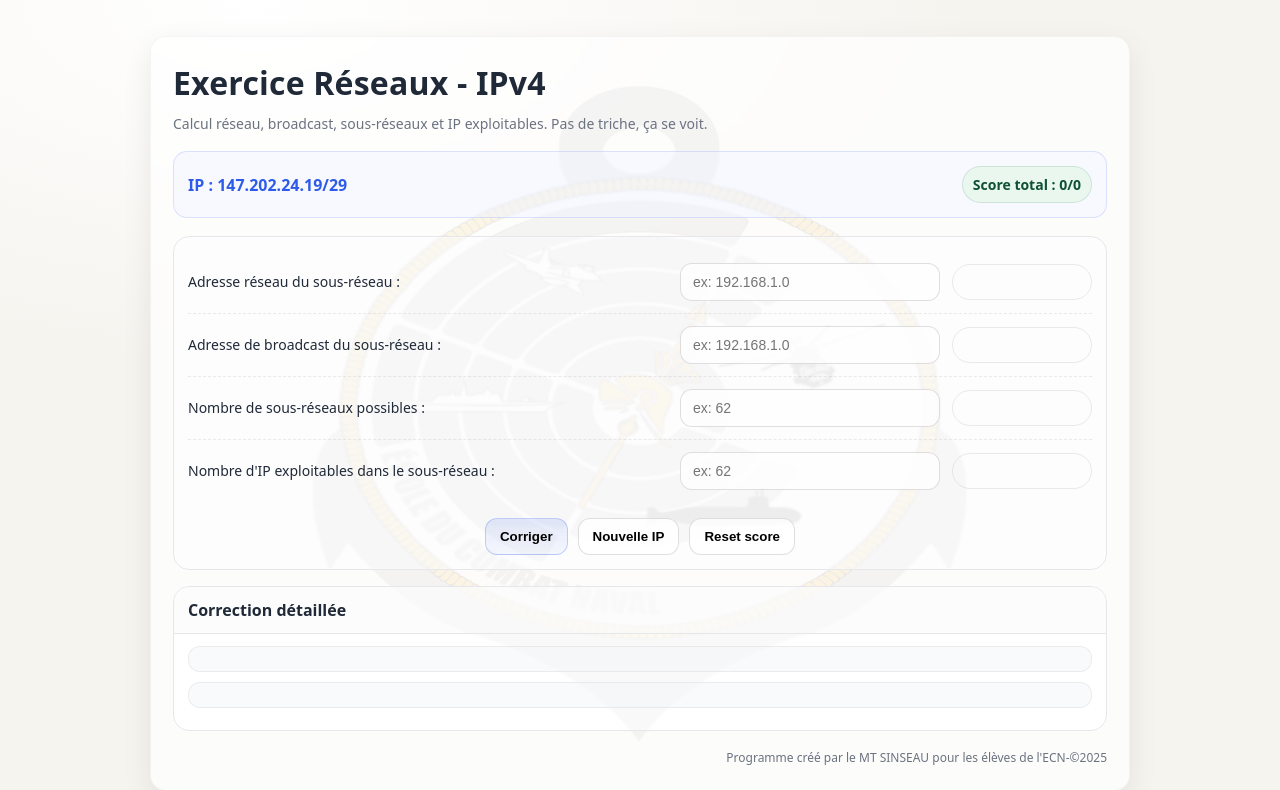
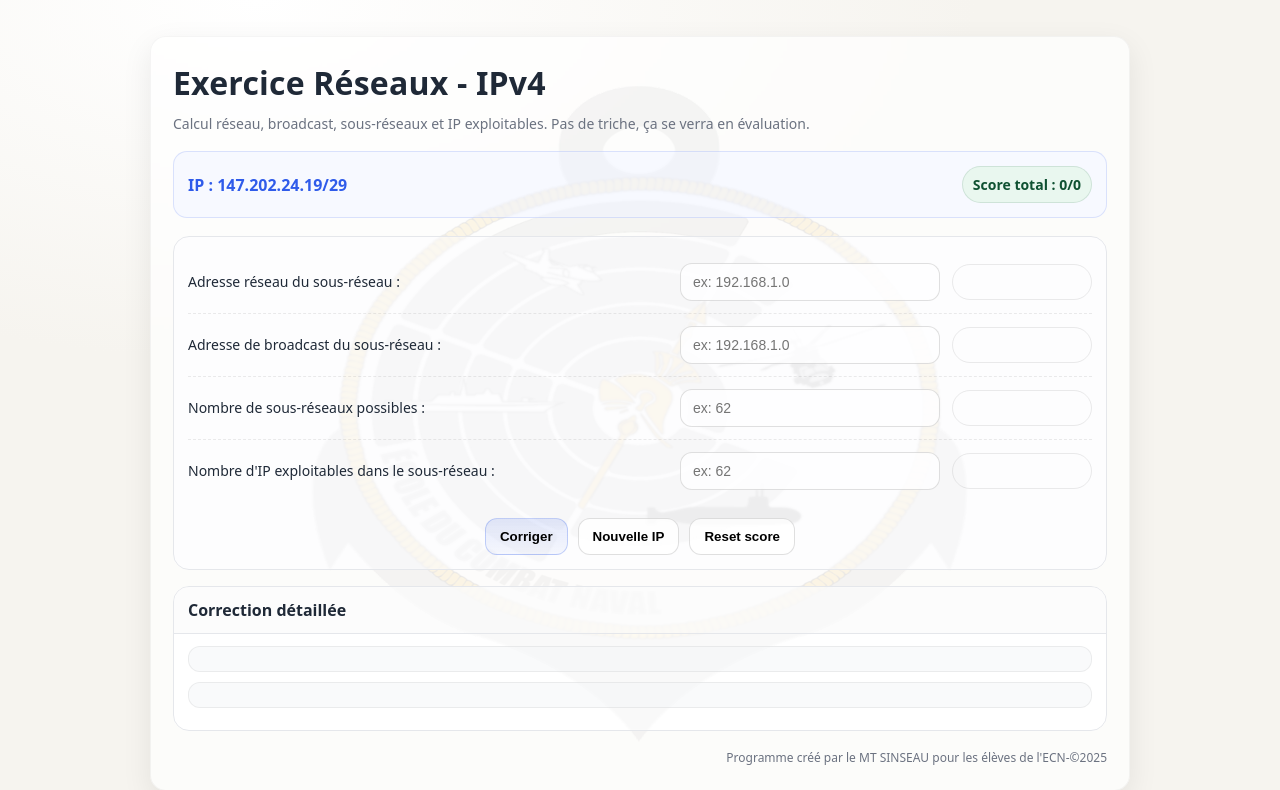
Before and after one commit to Psykomentax/IP_CALC, a FastAPI app: page / in a window 1280 px wide. Shown: the top 790 px of the page. Run offline with FastAPI, Linux system fonts and the light colour scheme.

Commit message:
Update index.html

```diff
--- a/templates/index.html
+++ b/templates/index.html
@@ -325,7 +325,7 @@
 
       <header>
         <h1>Exercice Réseaux - IPv4</h1>
-        <p class="sub">Calcul réseau, broadcast, sous-réseaux et IP exploitables. Pas de triche, ça se voit.</p>
+        <p class="sub">Calcul réseau, broadcast, sous-réseaux et IP exploitables. Pas de triche, ça se verra en évaluation.</p>
       </header>
 
       <div class="ipbar">
```
